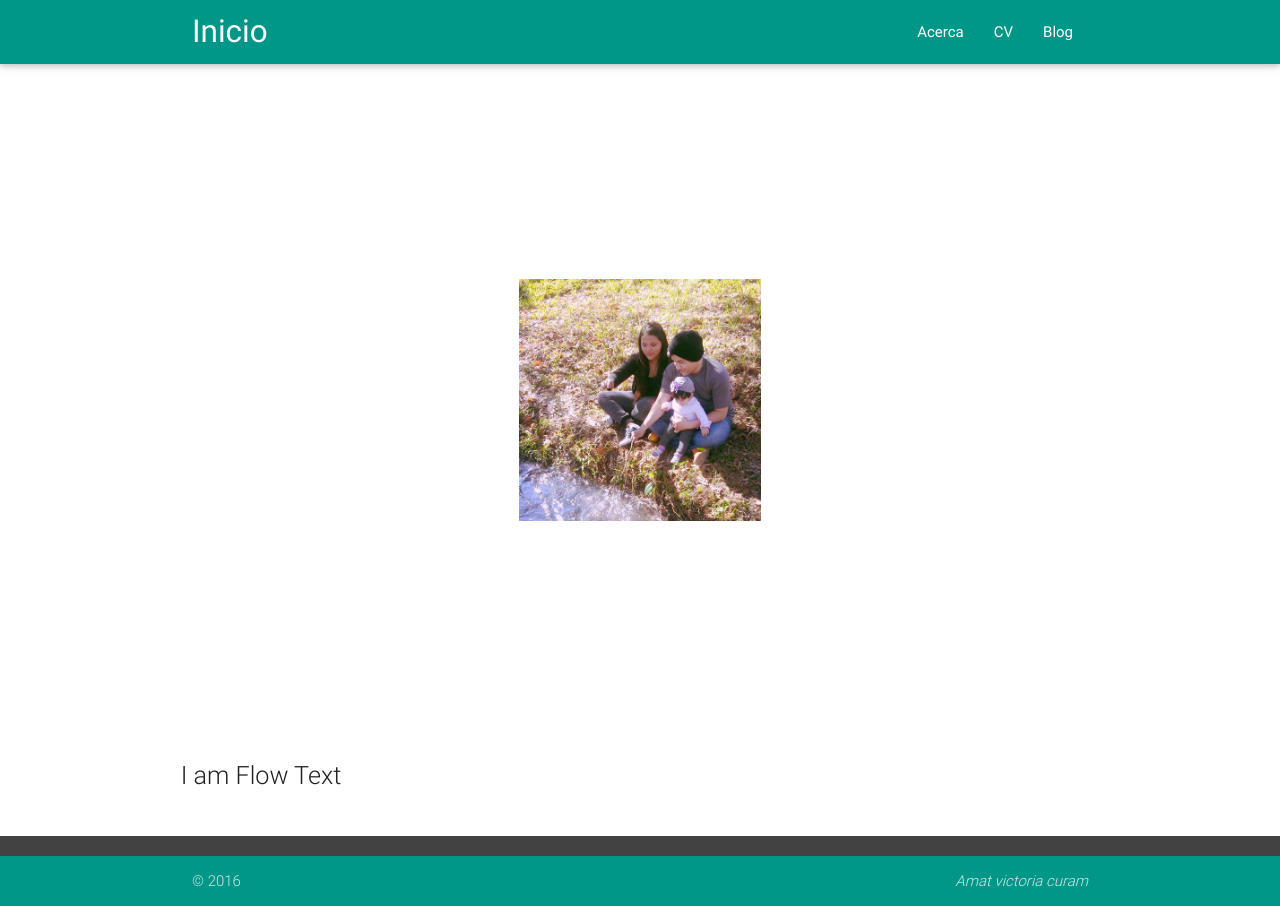
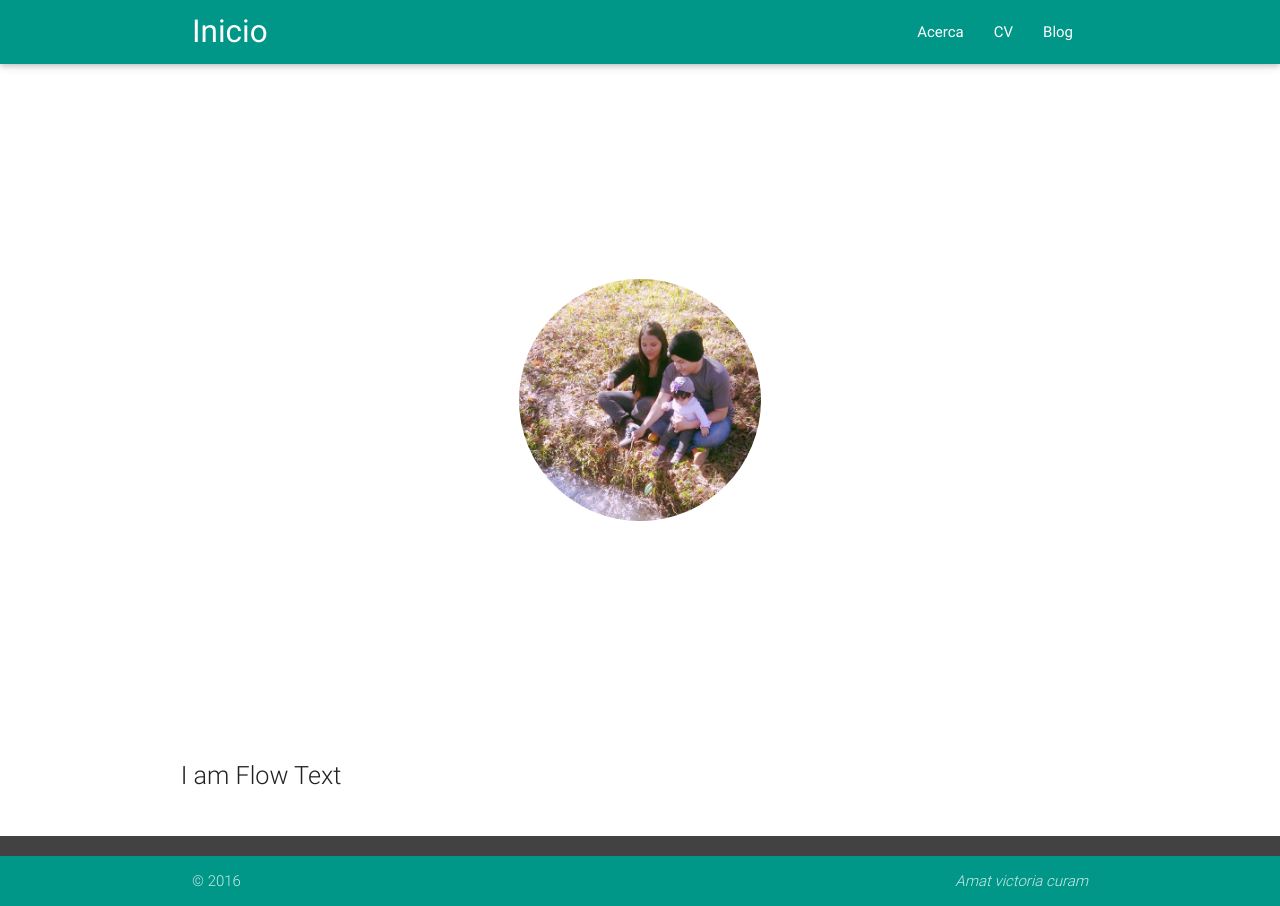
Before and after one commit to const3/const3.github.io, a Jekyll site: the page built from index.html, in a window 1280 px wide. Built offline with Jekyll 4.4.1, drawn with Linux system fonts in a browser that asks for light colours; nearby versions of some CDN libraries.

Commit message:
Update index.html

```diff
--- a/index.html
+++ b/index.html
@@ -5,7 +5,7 @@ title: Sam Mtz
 <div class="container">
     <div class="img-contain">
     <div class="img-shiv">
-      <img src="img/circle.jpg" height="242" width="242"/>
+      <img src="img/circle.jpg" height="242" width="242" class="circle"/>
     </div>
 </div>
 <div class="row">
```
